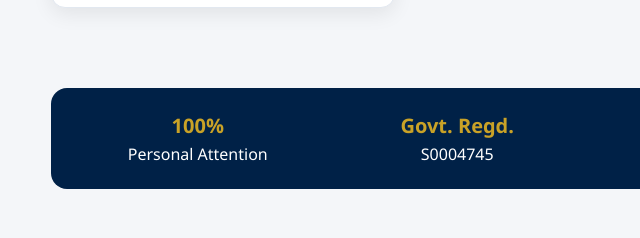
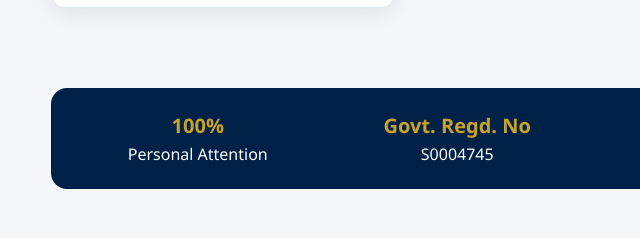
Before and after one commit to akash0017/ukhra-smart-career-academy, a plain HTML site: page index.html in a window 1280 px wide. Shown: the part 2601-2839 px from the top of the page, 53-693 px from the left. Drawn offline with Linux system fonts and the light colour scheme; files whose address does not match are found by name.

Commit message:
Update index.html

```diff
--- a/index.html
+++ b/index.html
@@ -114,7 +114,7 @@
 <section class="section">
 <div class="why" id="why">
 <div><b>100%</b>Personal Attention</div>
-<div><b>Govt. Regd.</b>S0004745</div>
+<div><b>Govt. Regd. No</b>S0004745</div>
 <div><b>ISO</b>9001:2015 Certified</div>
 <div><b>No Age Limit</b>Anyone Can Learn</div>
 </div>
```
